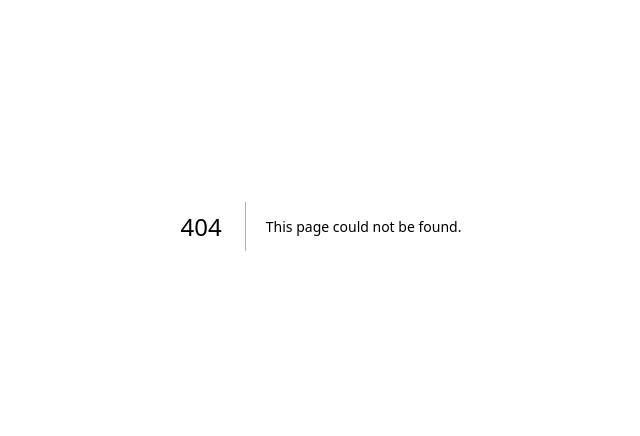
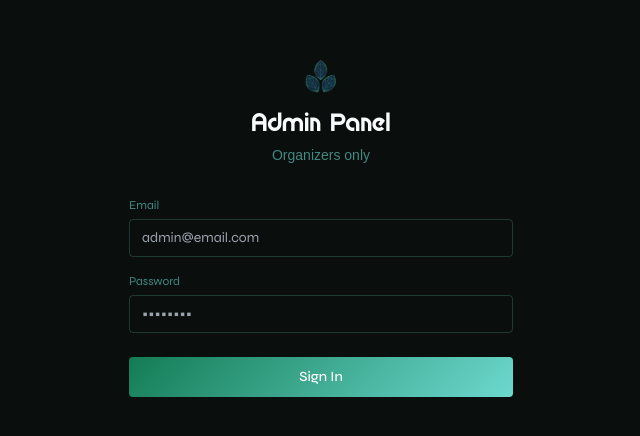
Before and after one commit to Yassine-Ben-Romdhane/NRTF, a Next.js app: page /admin/login in a window 1280 px wide. Before the commit this address had no page. Shown: the part 174-610 px from the top of the page, without its empty margins (319-959 px from the left). Built offline with nearby package versions, Linux system fonts and the light colour scheme; a web font is replaced by a local one.

Commit message:
feat: add admin login and role-gated layout

```diff
--- /dev/null
+++ b/app/admin/(app)/attendees/page.tsx
@@ -0,0 +1,55 @@
+"use client";
+
+import { useState } from "react";
+import Link from "next/link";
+
+export default function AdminAttendeesPage() {
+  const [loading, setLoading] = useState(false);
+  const [result, setResult] = useState<{ imported: number; skipped: number; errors: string[] } | null>(null);
+
+  async function runImport() {
+    setLoading(true);
+    setResult(null);
+    try {
+      const res = await fetch("/api/admin/import", { method: "POST" });
+      const data = await res.json();
+      setResult(data);
+    } finally {
+      setLoading(false);
+    }
+  }
+
+  return (
+    <main className="min-h-screen px-8 py-12 max-w-2xl mx-auto">
+      <div className="flex items-center gap-4 mb-8">
+        <Link href="/admin" className="text-xs text-nrtf-muted/50 hover:text-nrtf-muted font-sans">← Back</Link>
+        <h1 className="font-display font-bold text-2xl text-nrtf-text">Attendees</h1>
+      </div>
+
+      <div className="border border-[rgba(109,217,207,0.12)] rounded-lg p-6 mb-6">
+        <h2 className="font-sans font-medium text-nrtf-text text-sm mb-2">Import from Google Sheet</h2>
+        <p className="text-xs text-nrtf-muted/50 font-sans mb-4">
+          Pulls all registrations, creates accounts, and sends invite emails. Already-imported attendees are skipped.
+        </p>
+        <button onClick={runImport} disabled={loading}
+          className="px-5 py-2 rounded font-sans text-sm font-medium disabled:opacity-50"
+          style={{ background: "linear-gradient(135deg, #137c55, #6dd9cf)", color: "#fff" }}>
+          {loading ? "Importing…" : "Run Import"}
+        </button>
+      </div>
+
+      {result && (
+        <div className="border border-[rgba(109,217,207,0.12)] rounded-lg p-5 text-sm font-sans">
+          <div className="text-nrtf-text mb-1">✓ Imported: <strong>{result.imported}</strong></div>
+          <div className="text-nrtf-muted/50 mb-1">Skipped (already exists): {result.skipped}</div>
+          {result.errors.length > 0 && (
+            <div className="mt-3">
+              <div className="text-red-400 text-xs mb-1">Errors:</div>
+              {result.errors.map(e => <div key={e} className="text-xs text-red-300">{e}</div>)}
+            </div>
+          )}
+        </div>
+      )}
+    </main>
+  );
+}
--- /dev/null
+++ b/app/admin/(app)/layout.tsx
@@ -0,0 +1,12 @@
+import { redirect } from "next/navigation";
+import { createClient } from "@/lib/supabase/server";
+
+export default async function AdminLayout({ children }: { children: React.ReactNode }) {
+  const supabase = createClient();
+  const { data: { user } } = await supabase.auth.getUser();
+
+  if (!user) redirect("/admin/login");
+  if (user.user_metadata?.role !== "admin") redirect("/admin/login");
+
+  return <>{children}</>;
+}
--- /dev/null
+++ b/app/admin/(app)/page.tsx
@@ -0,0 +1,51 @@
+import { createClient } from "@/lib/supabase/server";
+import Link from "next/link";
+
+export default async function AdminOverview() {
+  const supabase = createClient();
+
+  const { count: totalProfiles } = await supabase
+    .from("profiles").select("*", { count: "exact", head: true });
+
+  const { count: matchedCount } = await supabase
+    .from("room_members").select("profile_id", { count: "exact", head: true });
+
+  const { count: pendingCount } = await supabase
+    .from("room_requests").select("*", { count: "exact", head: true }).eq("status", "pending");
+
+  return (
+    <main className="min-h-screen px-8 py-12 max-w-3xl mx-auto">
+      <div className="flex items-center justify-between mb-10">
+        <div className="flex items-center gap-3">
+          {/* eslint-disable-next-line @next/next/no-img-element */}
+          <img src="/logo-mark.png" alt="NRTF" width={36} />
+          <span className="font-display font-bold text-lg gradient-text">Admin Panel</span>
+        </div>
+      </div>
+
+      <div className="grid grid-cols-3 gap-4 mb-10">
+        {[
+          { label: "Total Attendees", value: totalProfiles ?? 0 },
+          { label: "Matched", value: matchedCount ?? 0 },
+          { label: "Pending Requests", value: pendingCount ?? 0 },
+        ].map(stat => (
+          <div key={stat.label} className="border border-[rgba(109,217,207,0.12)] rounded-lg p-5">
+            <div className="text-2xl font-display font-bold gradient-text">{stat.value}</div>
+            <div className="text-xs text-nrtf-muted/50 font-sans mt-1">{stat.label}</div>
+          </div>
+        ))}
+      </div>
+
+      <div className="flex gap-4">
+        <Link href="/admin/attendees"
+          className="flex-1 text-center py-2.5 rounded font-sans text-sm border border-[rgba(109,217,207,0.2)] text-nrtf-text hover:border-[rgba(109,217,207,0.5)] transition-colors">
+          Manage Attendees
+        </Link>
+        <Link href="/admin/rooms"
+          className="flex-1 text-center py-2.5 rounded font-sans text-sm border border-[rgba(109,217,207,0.2)] text-nrtf-text hover:border-[rgba(109,217,207,0.5)] transition-colors">
+          Manage Rooms
+        </Link>
+      </div>
+    </main>
+  );
+}
--- /dev/null
+++ b/app/admin/(auth)/login/page.tsx
@@ -0,0 +1,70 @@
+"use client";
+
+import { useState } from "react";
+import { useRouter } from "next/navigation";
+import { createClient } from "@/lib/supabase/client";
+
+export default function AdminLoginPage() {
+  const router = useRouter();
+  const [email, setEmail] = useState("");
+  const [password, setPassword] = useState("");
+  const [error, setError] = useState<string | null>(null);
+  const [loading, setLoading] = useState(false);
+
+  async function handleSubmit(e: React.FormEvent) {
+    e.preventDefault();
+    setLoading(true);
+    setError(null);
+
+    const supabase = createClient();
+    const { data, error } = await supabase.auth.signInWithPassword({ email, password });
+
+    if (error) { setError(error.message); setLoading(false); return; }
+
+    const role = data.user?.user_metadata?.role;
+    if (role !== "admin") {
+      await supabase.auth.signOut();
+      setError("Access denied. Admin accounts only.");
+      setLoading(false);
+      return;
+    }
+
+    router.push("/admin");
+    router.refresh();
+  }
+
+  return (
+    <main className="min-h-screen flex items-center justify-center px-4"
+      style={{ background: "var(--color-bg, #0a0f0d)" }}>
+      <div className="w-full max-w-sm">
+        <div className="mb-8 text-center">
+          {/* eslint-disable-next-line @next/next/no-img-element */}
+          <img src="/logo-mark.png" alt="NRTF" width={48} className="mx-auto mb-4" />
+          <h1 className="font-display font-bold text-2xl text-nrtf-text">Admin Panel</h1>
+          <p className="text-sm text-nrtf-muted/60 mt-1">Organizers only</p>
+        </div>
+
+        <form onSubmit={handleSubmit} className="flex flex-col gap-4">
+          <div>
+            <label htmlFor="email" className="block text-xs text-nrtf-muted/60 mb-1.5 font-sans">Email</label>
+            <input id="email" type="email" required value={email} onChange={e => setEmail(e.target.value)}
+              className="w-full bg-transparent border border-[rgba(109,217,207,0.2)] rounded px-3 py-2 text-sm text-nrtf-text outline-none focus:border-[rgba(109,217,207,0.5)] font-sans"
+              placeholder="admin@email.com" />
+          </div>
+          <div>
+            <label htmlFor="password" className="block text-xs text-nrtf-muted/60 mb-1.5 font-sans">Password</label>
+            <input id="password" type="password" required value={password} onChange={e => setPassword(e.target.value)}
+              className="w-full bg-transparent border border-[rgba(109,217,207,0.2)] rounded px-3 py-2 text-sm text-nrtf-text outline-none focus:border-[rgba(109,217,207,0.5)] font-sans"
+              placeholder="••••••••" />
+          </div>
+          {error && <p className="text-xs text-red-400 font-sans">{error}</p>}
+          <button type="submit" disabled={loading}
+            className="mt-2 py-2.5 rounded font-sans text-sm font-medium disabled:opacity-50"
+            style={{ background: "linear-gradient(135deg, #137c55, #6dd9cf)", color: "#fff" }}>
+            {loading ? "Signing in…" : "Sign In"}
+          </button>
+        </form>
+      </div>
+    </main>
+  );
+}
```
